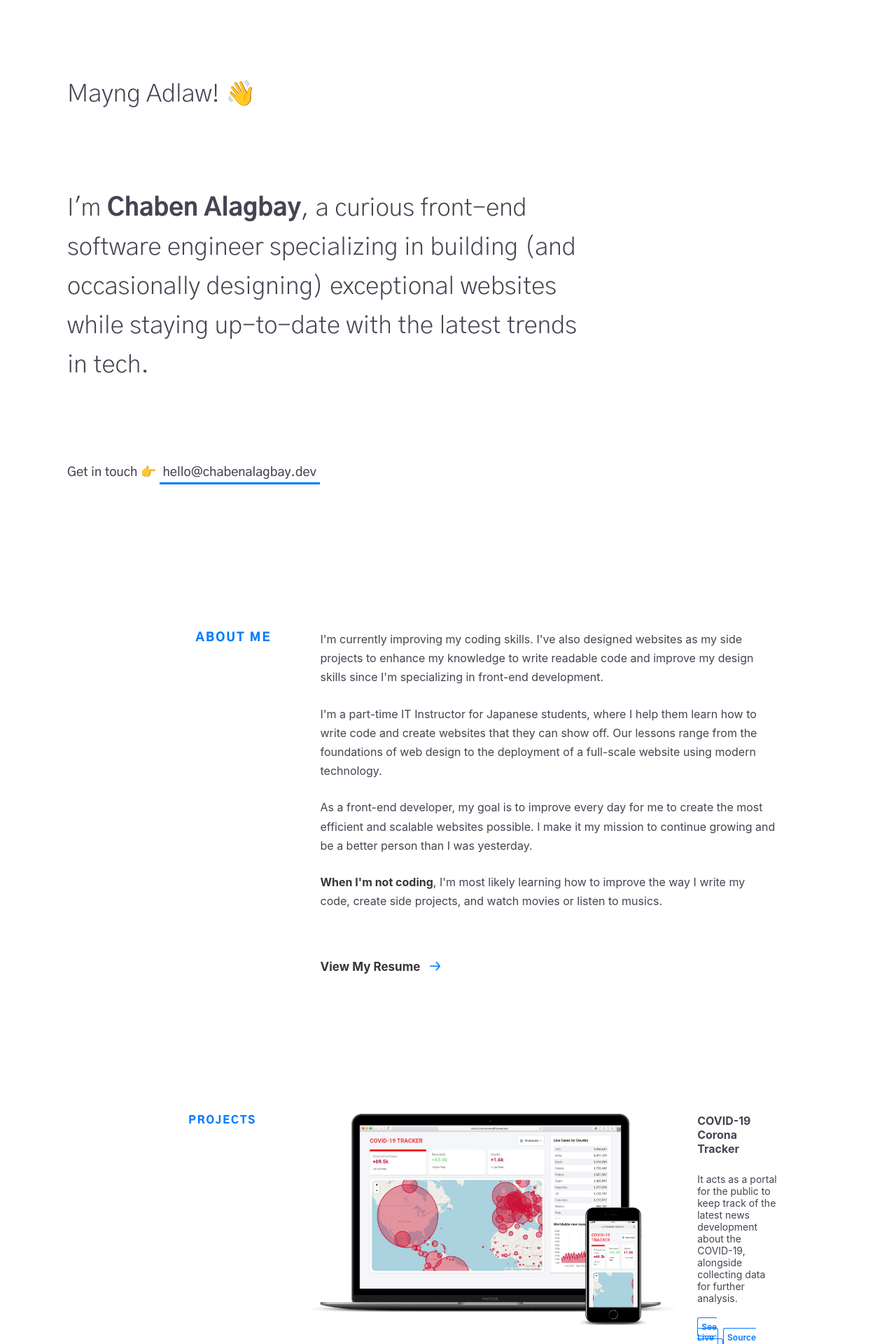
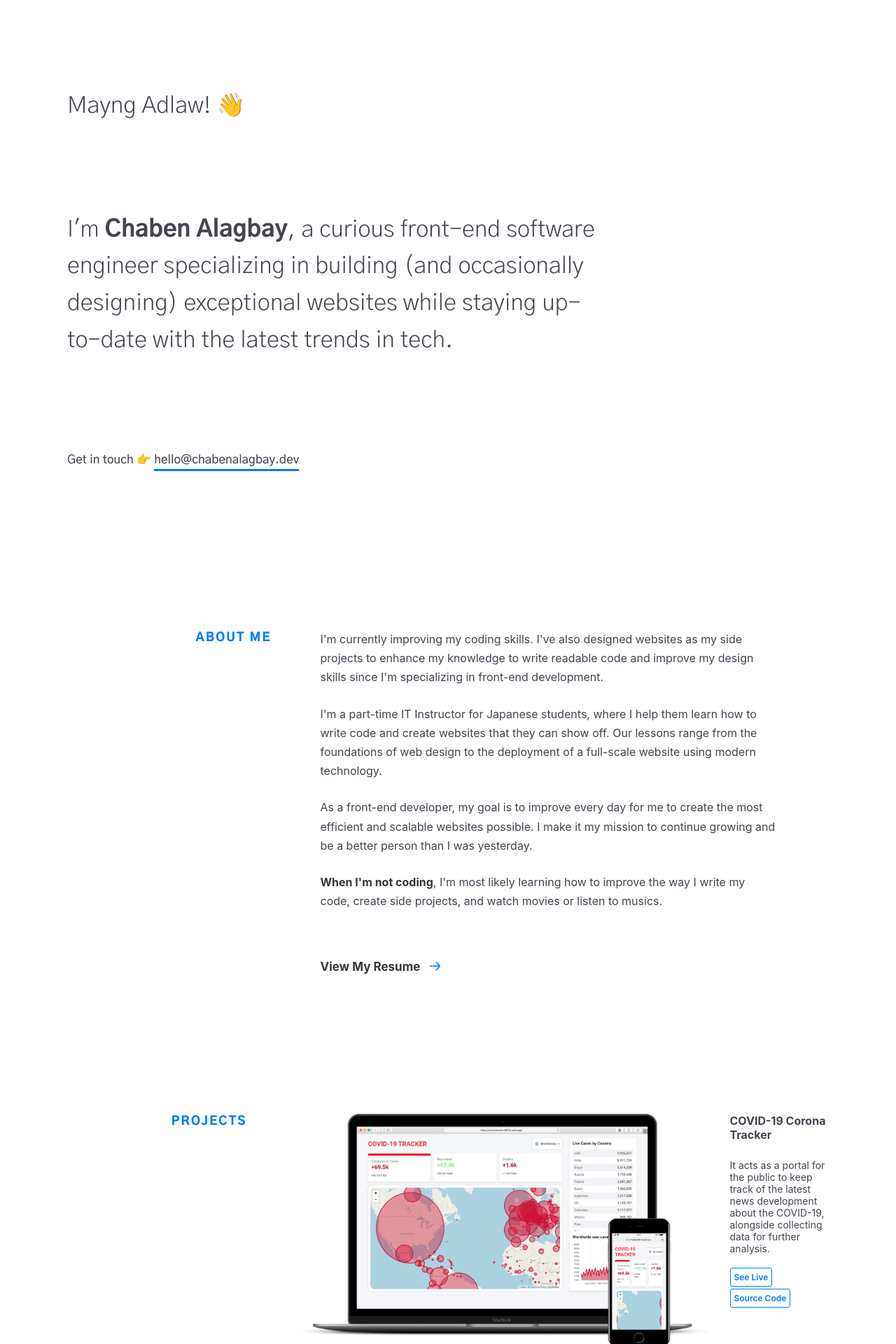
Before and after one commit to alagbaychabenjade24/Portfolio.v2, a React (Create React App) app: page / in a window 1280 px wide. Shown: the top 1920 px of the page at 70% size. Built offline with nearby package versions, Linux system fonts and the light colour scheme.

Commit message:
completed media queries

```diff
--- a/src/components/footer/Footer-media.scss
+++ b/src/components/footer/Footer-media.scss
@@ -7,7 +7,7 @@
 
 		&__copyright {
 			text-align: center;
-            font-size: 17px;
+			font-size: 18px;
 		}
 
 		&--btns {
@@ -17,7 +17,7 @@
 			width: 100%;
 
 			a {
-                font-size: 16px;
+				font-size: 17px;
 
 				&:nth-child(even) {
 					margin: 0;
--- a/src/components/homepage/Homepage.media.scss
+++ b/src/components/homepage/Homepage.media.scss
@@ -1,11 +1,192 @@
 // Tablets & Laptops Sizes
+
+@media screen and (max-width: 2560px) {
+	.homepage {
+		justify-content: space-evenly;
+
+		&__greetings {
+			h1 {
+				font-size: 40px;
+			}
+		}
+
+		&__content {
+			h2 {
+				font-size: 40px;
+				width: 70%;
+			}
+		}
+
+		&--getInTouch {
+			p {
+				font-size: 22px;
+				line-height: 1.5;
+
+				a {
+					padding: 5px 0;
+				}
+			}
+		}
+	}
+}
+
+@media screen and (max-width: 1366px) {
+	.homepage {
+		justify-content: space-evenly;
+		width: 85%;
+
+		&__greetings {
+			h1 {
+				font-size: 35px;
+			}
+		}
+
+		&__content {
+			h2 {
+				font-size: 35px;
+				width: 70%;
+			}
+		}
+
+		&--getInTouch {
+			p {
+				font-size: 17px;
+				line-height: 1.5;
+
+				a {
+					padding: 5px 0;
+				}
+			}
+		}
+	}
+}
+
+@media screen and (max-width: 1280px) {
+	.homepage {
+		justify-content: space-evenly;
+		width: 85%;
+
+		&__greetings {
+			h1 {
+				font-size: 33px;
+			}
+		}
+
+		&__content {
+			h2 {
+				font-size: 33px;
+				width: 70%;
+			}
+		}
+
+		&--getInTouch {
+			p {
+				font-size: 17px;
+				line-height: 1.5;
+
+				a {
+					padding: 5px 0;
+				}
+			}
+		}
+	}
+}
+
+@media screen and (max-width: 1024px) {
+	.homepage {
+		width: 100%;
+		height: 100vh;
+		padding: 120px 100px;
+
+		&__greetings {
+			h1 {
+				font-size: 45px;
+			}
+		}
+
+		&__content {
+			h2 {
+				font-size: 45px;
+				width: 100%;
+			}
+		}
+
+		&--getInTouch {
+			p {
+				font-size: 28px;
+			}
+		}
+	}
+}
+
+@media screen and (max-width: 768px) {
+	.homepage {
+		width: 100%;
+		height: 100vh;
+		padding: 120px 100px;
+
+		&__greetings {
+			h1 {
+				font-size: 32px;
+			}
+		}
+
+		&__content {
+			h2 {
+				font-size: 32px;
+				width: 100%;
+			}
+		}
+
+		&--getInTouch {
+			p {
+				font-size: 22px;
+				line-height: 1.5;
+
+				a {
+					padding: 5px 0;
+				}
+			}
+		}
+	}
+}
+
+@media screen and (max-width: 600px) {
+	.homepage {
+		width: 100%;
+		height: 100vh;
+		padding: 50px;
+
+		&__greetings {
+			h1 {
+				font-size: 32px;
+			}
+		}
+
+		&__content {
+			h2 {
+				font-size: 32px;
+				width: 100%;
+			}
+		}
+
+		&--getInTouch {
+			p {
+				font-size: 22px;
+				line-height: 1.5;
+
+				a {
+					padding: 5px 0;
+				}
+			}
+		}
+	}
+}
 
 // Phone Sizes
 
 @media screen and (max-width: 480px) {
 	.homepage {
-        width: 100%;
-        height: 100vh;
 		padding: 50px;
 
 		&__greetings {
@@ -17,18 +198,12 @@
 		&__content {
 			h2 {
 				font-size: 29px;
-                width: 100%;
 			}
 		}
 
 		&--getInTouch {
 			p {
 				font-size: 19.5px;
-                line-height: 1.5;
-
-                a {
-                    padding: 5px 0;
-                }
 			}
 		}
 	}
--- a/src/components/homepage/Homepage.scss
+++ b/src/components/homepage/Homepage.scss
@@ -5,7 +5,7 @@
 	color: #444452;
 	display: flex;
 	flex-direction: column;
-    justify-content: space-evenly;
+	justify-content: space-around;
 	width: 85%;
 	height: 100vh;
 	margin: 0 auto;
--- a/src/components/projects/Projects-media.scss
+++ b/src/components/projects/Projects-media.scss
@@ -1,3 +1,283 @@
+// Tablet & Laptop Sizes
+
+@media screen and (max-width: 2560px) {
+	.projects {
+		display: flex;
+		padding: 100px;
+
+		&__title {
+			flex: 1;
+			margin-right: 70px;
+
+			h1 {
+				font-size: 23px;
+				font-weight: 900;
+				color: #007bff;
+				letter-spacing: 2px;
+				text-transform: uppercase;
+				width: 100%;
+			}
+		}
+
+		&__items {
+			flex: 3;
+
+			.project__item {
+				display: flex;
+
+				&:not(:last-child) {
+					margin-bottom: 100px;
+				}
+
+				img {
+					width: 650px;
+				}
+
+				&__content {
+					margin-left: 30px;
+
+					a {
+						color: #444452;
+						text-decoration: none;
+
+						h3 {
+							font-size: 20px;
+						}
+					}
+
+					p {
+						font-size: 17px;
+						color: #444452;
+						margin: 25px 0;
+					}
+
+					&--buttons {
+						font-size: 16px;
+
+						span {
+							font-weight: 600;
+							color: #007bff;
+							border: 1px solid #007bff;
+							border-radius: 3px;
+							padding: 5px;
+						}
+					}
+				}
+			}
+		}
+	}
+}
+
+@media screen and (max-width: 1366px) {
+	.projects {
+		display: flex;
+		padding: 100px;
+
+		&__title {
+			flex: 1;
+			margin-right: 70px;
+
+			h1 {
+				font-size: 17px;
+				font-weight: 900;
+				color: #007bff;
+				letter-spacing: 2px;
+				text-transform: uppercase;
+				width: 100%;
+			}
+		}
+
+		&__items {
+			flex: 3;
+
+			.project__item {
+				display: flex;
+
+				&:not(:last-child) {
+					margin-bottom: 100px;
+				}
+
+				img {
+					width: 650px;
+				}
+
+				&__content {
+					margin-left: 30px;
+
+					a {
+						color: #444452;
+						text-decoration: none;
+
+						h3 {
+							font-size: 16px;
+						}
+					}
+
+					p {
+						font-size: 14px;
+						color: #444452;
+						margin: 25px 0;
+					}
+
+					&--buttons {
+						font-size: 12px;
+						display: flex;
+						flex-direction: column;
+
+						span {
+							font-weight: 600;
+							color: #007bff;
+							border: 1px solid #007bff;
+							border-radius: 3px;
+							padding: 5px;
+						}
+
+						a:nth-child(1) {
+							margin: 0 0 15px 0;
+						}
+					}
+				}
+			}
+		}
+	}
+}
+
+@media screen and (max-width: 1280px) {
+	.projects {
+		&__items {
+			.project__item {
+				img {
+					width: 590px;
+				}
+			}
+		}
+	}
+}
+
+@media screen and (max-width: 1024px) {
+	.projects {
+		display: flex;
+		padding: 50px;
+
+		&__title {
+			flex: 1;
+			margin-right: 50px;
+
+			h1 {
+				display: flex;
+				justify-content: flex-end;
+				font-size: 22px;
+				width: 100%;
+			}
+		}
+
+		&__items {
+			flex: 3;
+
+			.project__item {
+				display: flex;
+
+				img {
+					width: 530px;
+				}
+
+				&__content {
+					margin-left: 20px;
+
+					a {
+						h3 {
+							font-size: 16px;
+						}
+					}
+
+					p {
+						font-size: 14px;
+						margin: 25px 0;
+					}
+
+					&--buttons {
+						font-size: 12px;
+
+						span {
+							padding: 5px;
+						}
+					}
+				}
+			}
+		}
+	}
+}
+
+@media screen and (max-width: 768px) {
+	.projects {
+		display: flex;
+		flex-direction: column;
+		padding: 50px;
+
+		&__title {
+			flex: 1;
+			margin-right: 70px;
+
+			h1 {
+				justify-content: flex-start;
+				font-size: 21px;
+			}
+		}
+
+		&__items {
+			padding: 30px 0 0 50px;
+
+			.project__item {
+				flex-direction: column;
+
+				img {
+					width: 600px;
+				}
+
+				&__content {
+					margin-left: 30px;
+
+					a {
+						h3 {
+							font-size: 21px;
+							margin-top: 10px;
+						}
+					}
+
+					p {
+						font-size: 20px;
+						margin: 25px 0;
+					}
+
+					&--buttons {
+						font-size: 17px;
+
+						span {
+							padding: 5px;
+						}
+
+						a:nth-child(1) {
+							margin-right: 7px;
+						}
+					}
+				}
+			}
+		}
+	}
+}
+
+@media screen and (max-width: 600px) {
+	.projects {
+		&__items {
+			.project__item {
+				img {
+					width: 450px;
+				}
+			}
+		}
+	}
+}
+
 // Phone Sizes
 
 @media screen and (max-width: 480px) {
@@ -13,9 +293,10 @@
 		}
 
 		&__items {
+			padding: 30px 0 0 30px;
+
 			.project__item {
 				flex-direction: column;
-                padding: 30px 0 0 20px;
 
 				&:not(:last-child) {
 					margin-bottom: 70px;
--- a/src/reportWebVitals.js
+++ b/src/reportWebVitals.js
@@ -1,12 +1,14 @@
 const reportWebVitals = onPerfEntry => {
 	if (onPerfEntry && onPerfEntry instanceof Function) {
-    import('web-vitals').then(({ getCLS, getFID, getFCP, getLCP, getTTFB }) => {
+		import('web-vitals').then(
+			({ getCLS, getFID, getFCP, getLCP, getTTFB }) => {
 				getCLS(onPerfEntry);
 				getFID(onPerfEntry);
 				getFCP(onPerfEntry);
 				getLCP(onPerfEntry);
 				getTTFB(onPerfEntry);
-    });
+			}
+		);
 	}
 };
 
```
Also changed, not shown: src/components/homepage/Homepage.js (+4 -4 lines), src/components/projects/Projects.js (+7 -9 lines), src/App.js (indentation only), src/components/footer/Footer.js (indentation only), src/components/projects/Projects.scss (indentation only), src/index.css (indentation only). Lines whose indentation alone changed are shown as unchanged.
